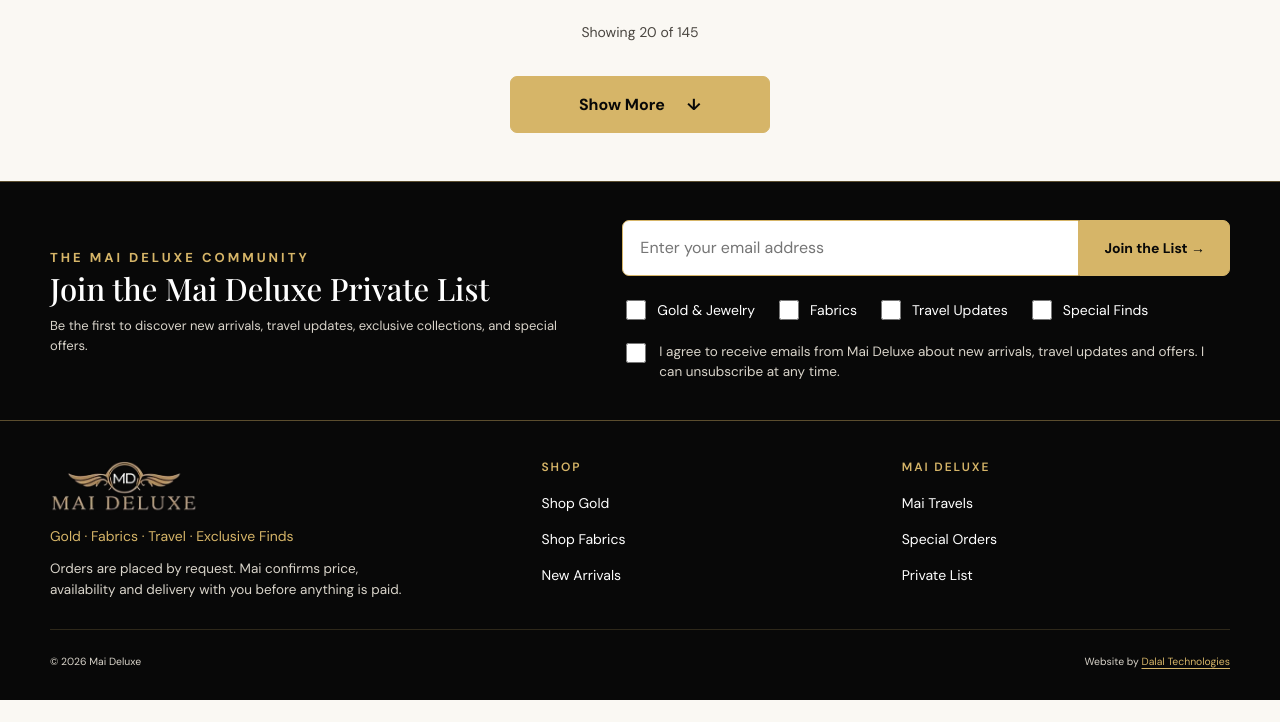
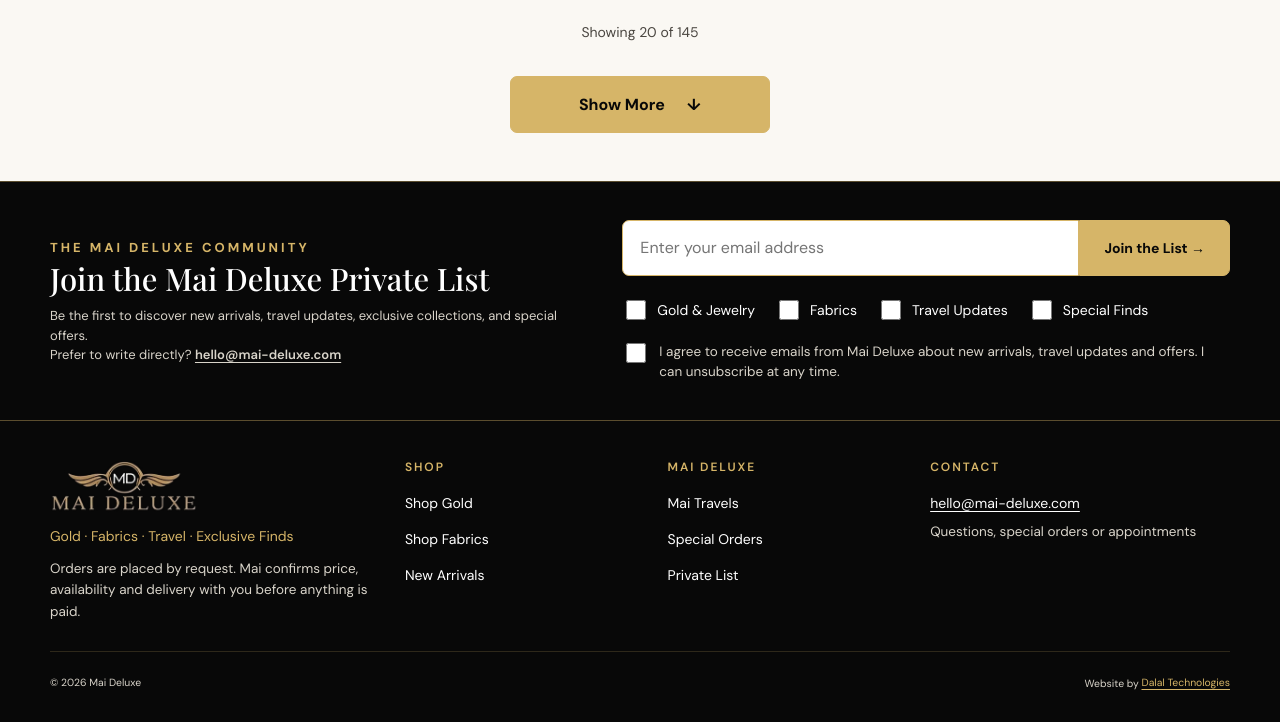
Before and after one commit to alioune378/Maideluxeweb, a plain HTML site: page index.html in a window 1280 px wide. Shown: the part 4138-4860 px from the top of the page. Before the commit the page ends 4838 px from the top, so only its background shows below. Drawn offline with nearby package versions, Linux system fonts and the light colour scheme.

Commit message:
Add hello@mai-deluxe.com to footer and Private List section
Co-Authored-By: Claude Opus 5.5 <noreply@anthropic.com>
Claude-Session: https://claude.ai/code/session_015XLXi1MZqojqWj6CtgXfKW

```diff
--- a/i18n.js
+++ b/i18n.js
@@ -11,6 +11,7 @@ var FR={
 'Join the Mai Deluxe Private List':'Rejoignez la Liste privée Mai Deluxe',
 'Home':'Accueil','Shop Gold':'Bijoux en or','Shop Fabrics':'Tissus','Special Orders':'Commandes spéciales',
 'New Arrivals':'Nouveautés','Our Story':'Notre histoire','Contact':'Contact',
+'Prefer to write directly?':'Vous préférez écrire directement'+NB+'?','Questions, special orders or appointments':'Questions, commandes spéciales ou rendez-vous',
 // hero
 'Shop the':'Parcourez le','World':'monde','with':'avec',
 'Exceptional Gold. Luxury Fabrics. Exclusive Finds. Personally Selected.':'Or d’exception. Tissus de luxe. Trouvailles exclusives. Choisis personnellement.',
--- a/index.html
+++ b/index.html
@@ -617,7 +617,7 @@ body{background:var(--ivory)!important}
 
 /* footer */
 .mx-footer{background:var(--lux-black)!important;color:var(--on-black-muted);border-top:1px solid var(--line-gold)}
-.mx-footer-grid{display:grid;grid-template-columns:1.4fr 1fr 1fr;gap:32px;padding:40px 0 28px}
+.mx-footer-grid{display:grid;grid-template-columns:1.4fr 1fr 1fr 1.3fr;gap:32px;padding:40px 0 28px}
 .mx-footer-logo{height:52px!important;width:auto!important;margin:0 0 12px}
 .mx-footer-tag{color:var(--champagne);font-size:14px;margin:0 0 10px}
 .mx-footer-note{font-size:13.5px;line-height:1.6;margin:0;max-width:40ch}
@@ -706,7 +706,7 @@ body{background:var(--ivory)!important}
  .mx-footer-base{text-align:center}
 }
 @media(max-width:380px){.mx-hero{height:630px}.mx-hero .mx-script{font-size:46px}.mx-hero h1{font-size:32px}.mx-logo-short{height:42px}.mx-icon-button{width:42px}.mx-header-main{grid-template-columns:84px 1fr 84px}}
-</style><link rel="preconnect" href="https://fonts.googleapis.com"><link rel="preconnect" href="https://fonts.gstatic.com" crossorigin><link href="https://fonts.googleapis.com/css2?family=DM+Sans:wght@400;500;600;700&family=Great+Vibes&family=Playfair+Display:wght@400;500;600;700&display=swap" rel="stylesheet"></head><body>
+.mx-footer-contact a{display:flex;align-items:center;min-height:36px;color:var(--white);font-size:14px;text-decoration:underline;text-underline-offset:3px;overflow-wrap:anywhere}.mx-direct{margin-top:14px;font-size:15px}.mx-direct a{color:inherit;font-weight:600;text-decoration:underline;text-underline-offset:3px;white-space:nowrap}@media(max-width:700px){.mx-footer-contact{grid-column:1/-1}}</style><link rel="preconnect" href="https://fonts.googleapis.com"><link rel="preconnect" href="https://fonts.gstatic.com" crossorigin><link href="https://fonts.googleapis.com/css2?family=DM+Sans:wght@400;500;600;700&family=Great+Vibes&family=Playfair+Display:wght@400;500;600;700&display=swap" rel="stylesheet"></head><body>
 <svg width="0" height="0" style="position:absolute"><defs>
 <symbol id="s" viewBox="0 0 24 24"><circle cx="11" cy="11" r="7"/><path d="M20 20l-4-4"/></symbol>
 <symbol id="u" viewBox="0 0 24 24"><circle cx="12" cy="8" r="4"/><path d="M4 21c1-6 15-6 16 0"/></symbol>
@@ -752,8 +752,8 @@ body{background:var(--ivory)!important}
 <main id="pdp" class="view" hidden></main><main id="studio" class="view" hidden></main>
 <div id="vw" role="dialog" aria-modal="true" aria-label="Zoom viewer"><div class="vt"><span class="vc"></span><button class="vx" aria-label="Close">✕</button></div><div class="vs"><img alt=""><div class="vh">Pinch, scroll or double-tap to zoom · drag to move</div></div><div class="vb"><button class="vp" aria-label="Previous photo">‹</button><button class="vo" aria-label="Zoom out">−</button><button class="vr" aria-label="Reset zoom">Fit</button><button class="vi" aria-label="Zoom in">+</button><button class="vn" aria-label="Next photo">›</button></div></div>
 
-<section class="mx mx-newsletter" id="plist" aria-label="Private List"><div class="mx-wrap mx-newsletter-inner"><div><p class="mx-eyebrow">THE MAI DELUXE COMMUNITY</p><h2>Join the Mai Deluxe Private List</h2><p>Be the first to discover new arrivals, travel updates, exclusive collections, and special offers.</p></div><form id="plf" novalidate><div class="mx-input-row"><label class="mx-visually-hidden" for="plEmail">Email address</label><input id="plEmail" type="email" required autocomplete="email" placeholder="Enter your email address"><button type="submit">Join the List →</button></div><div class="mx-interests"><label><input type="checkbox"> Gold &amp; Jewelry</label><label><input type="checkbox"> Fabrics</label><label><input type="checkbox"> Travel Updates</label><label><input type="checkbox"> Special Finds</label></div><label class="mx-consent"><input type="checkbox" id="plConsent"> <span>I agree to receive emails from Mai Deluxe about new arrivals, travel updates and offers. I can unsubscribe at any time.</span></label><p class="mx-form-status" id="plm" role="status" hidden></p></form></div></section>
-<footer class="mx mx-footer" id="story"><div class="mx-wrap mx-footer-grid"><div class="mx-footer-brand"><img class="mx-footer-logo" src="assets/img-1edcf35938.png" width="634" height="221" alt="Mai Deluxe" loading="lazy"><p class="mx-footer-tag">Gold · Fabrics · Travel · Exclusive Finds</p><p class="mx-footer-note">Orders are placed by request. Mai confirms price, availability and delivery with you before anything is paid.</p></div><nav aria-label="Shop"><h3>Shop</h3><a href="#gold">Shop Gold</a><a href="#fabrics">Shop Fabrics</a><a href="#arrivals">New Arrivals</a></nav><nav aria-label="Mai Deluxe"><h3>Mai Deluxe</h3><a href="#travels">Mai Travels</a><a href="#request">Special Orders</a><a href="#plist">Private List</a></nav></div><div class="mx-wrap mx-footer-base"><small>© 2026 Mai Deluxe</small><small class="mx-credit">Website by <a href="https://dalaltechnologies.com" target="_blank" rel="noopener">Dalal Technologies</a></small></div></footer>
+<section class="mx mx-newsletter" id="plist" aria-label="Private List"><div class="mx-wrap mx-newsletter-inner"><div><p class="mx-eyebrow">THE MAI DELUXE COMMUNITY</p><h2>Join the Mai Deluxe Private List</h2><p>Be the first to discover new arrivals, travel updates, exclusive collections, and special offers.</p><p class="mx-direct">Prefer to write directly? <a href="mailto:hello@mai-deluxe.com" translate="no">hello@mai-deluxe.com</a></p></div><form id="plf" novalidate><div class="mx-input-row"><label class="mx-visually-hidden" for="plEmail">Email address</label><input id="plEmail" type="email" required autocomplete="email" placeholder="Enter your email address"><button type="submit">Join the List →</button></div><div class="mx-interests"><label><input type="checkbox"> Gold &amp; Jewelry</label><label><input type="checkbox"> Fabrics</label><label><input type="checkbox"> Travel Updates</label><label><input type="checkbox"> Special Finds</label></div><label class="mx-consent"><input type="checkbox" id="plConsent"> <span>I agree to receive emails from Mai Deluxe about new arrivals, travel updates and offers. I can unsubscribe at any time.</span></label><p class="mx-form-status" id="plm" role="status" hidden></p></form></div></section>
+<footer class="mx mx-footer" id="story"><div class="mx-wrap mx-footer-grid"><div class="mx-footer-brand"><img class="mx-footer-logo" src="assets/img-1edcf35938.png" width="634" height="221" alt="Mai Deluxe" loading="lazy"><p class="mx-footer-tag">Gold · Fabrics · Travel · Exclusive Finds</p><p class="mx-footer-note">Orders are placed by request. Mai confirms price, availability and delivery with you before anything is paid.</p></div><nav aria-label="Shop"><h3>Shop</h3><a href="#gold">Shop Gold</a><a href="#fabrics">Shop Fabrics</a><a href="#arrivals">New Arrivals</a></nav><nav aria-label="Mai Deluxe"><h3>Mai Deluxe</h3><a href="#travels">Mai Travels</a><a href="#request">Special Orders</a><a href="#plist">Private List</a></nav><div class="mx-footer-contact"><h3>Contact</h3><a href="mailto:hello@mai-deluxe.com" translate="no">hello@mai-deluxe.com</a><p class="mx-footer-note">Questions, special orders or appointments</p></div></div><div class="mx-wrap mx-footer-base"><small>© 2026 Mai Deluxe</small><small class="mx-credit">Website by <a href="https://dalaltechnologies.com" target="_blank" rel="noopener">Dalal Technologies</a></small></div></footer>
 <div id="mxToast" class="mx-toast" role="status" aria-live="polite"></div>
 <script>(function(){var rm=matchMedia('(prefers-reduced-motion: reduce)').matches;document.querySelectorAll('.hero video,.mos video').forEach(function(v){if(rm){v.pause();v.removeAttribute('autoplay')}});var b=document.querySelector('[data-vp]'),v=document.querySelector('.hero video');if(b&&v){b.addEventListener('click',function(){if(v.paused){v.play();b.textContent='❚❚';b.setAttribute('aria-label','Pause video')}else{v.pause();b.textContent='▶';b.setAttribute('aria-label','Play video')}})}})()</script><script>(function(){
 var $=function(s,r){return (r||document).querySelector(s)},$$=function(s,r){return Array.prototype.slice.call((r||document).querySelectorAll(s))};
```
